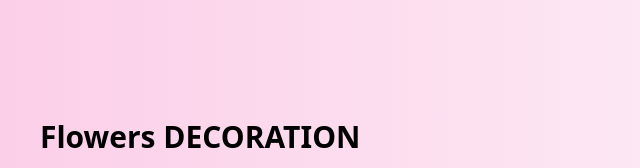
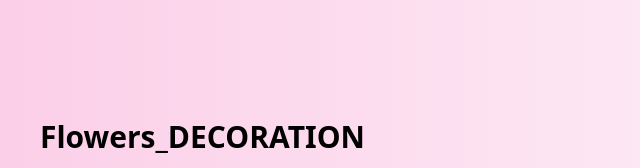
Before and after one commit to dilipmali9450/decoration-, a website: page index.html in a window 1280 px wide. Shown: the part 142-310 px from the top of the page, 0-640 px from the left. Drawn offline with nearby package versions, Linux system fonts and the light colour scheme.

Commit message:
Update index.html

```diff
--- a/index.html
+++ b/index.html
@@ -47,7 +47,7 @@
        <!--Flowers decoration-->
     <div class="max-w-7xl mx-auto flex flex-col md:flex-row items-center p-6 shadow-md pt-32">
         <div class="md:w-1/2 p-4">
-            <h1 class="text-3xl font-bold mb-4">  Flowers DECORATION</h1>
+            <h1 class="text-3xl font-bold mb-4">  Flowers_DECORATION</h1>
             <p class="text-gray-700">A great mandap design is not just about pleasing aesthectics but also about the meaning behind putting up a canopy with four pillars that marks the auspiciousness of a fruitful married life. Only a selected number of people are allowed in the mandap under it’s canopy .</p>
             <button class="mt-4 bg-blue-500 text-white px-4 py-2 rounded hover:bg-blue-600">Learn More</button>
         </div>
```
